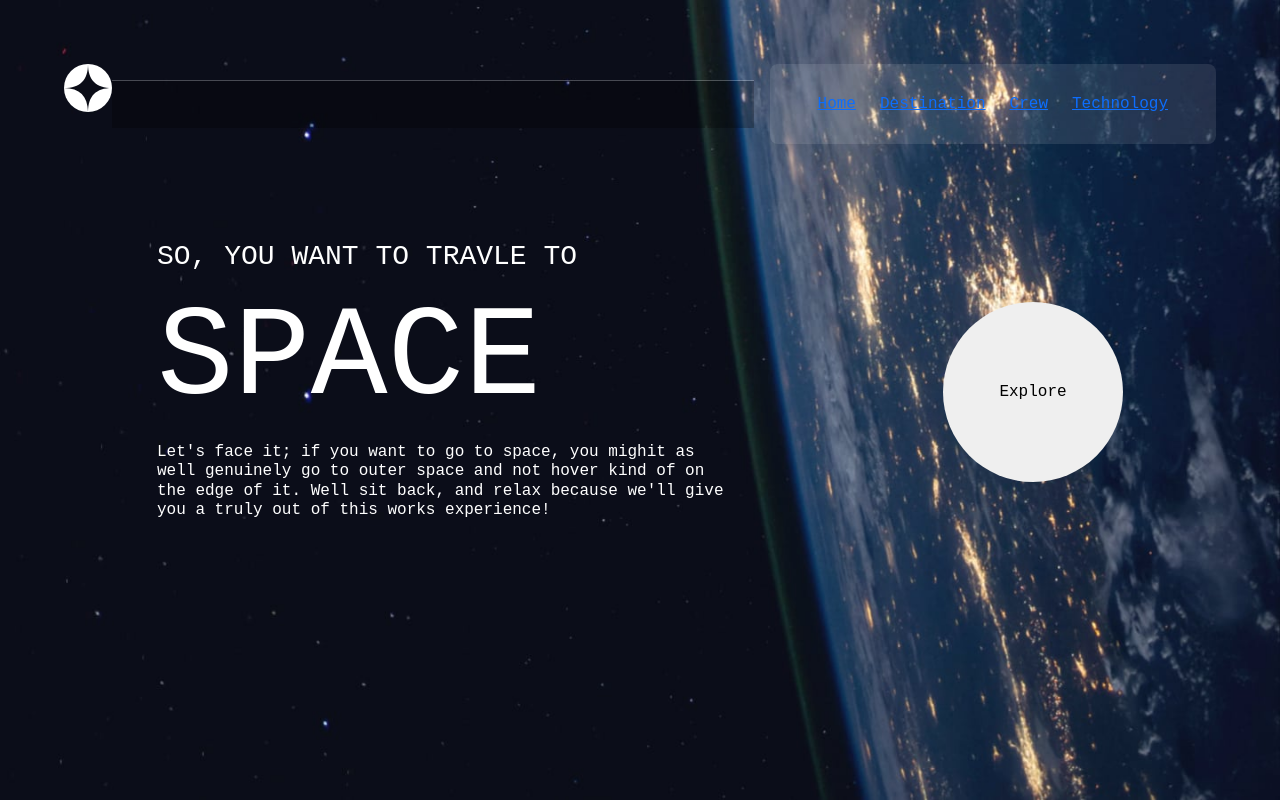
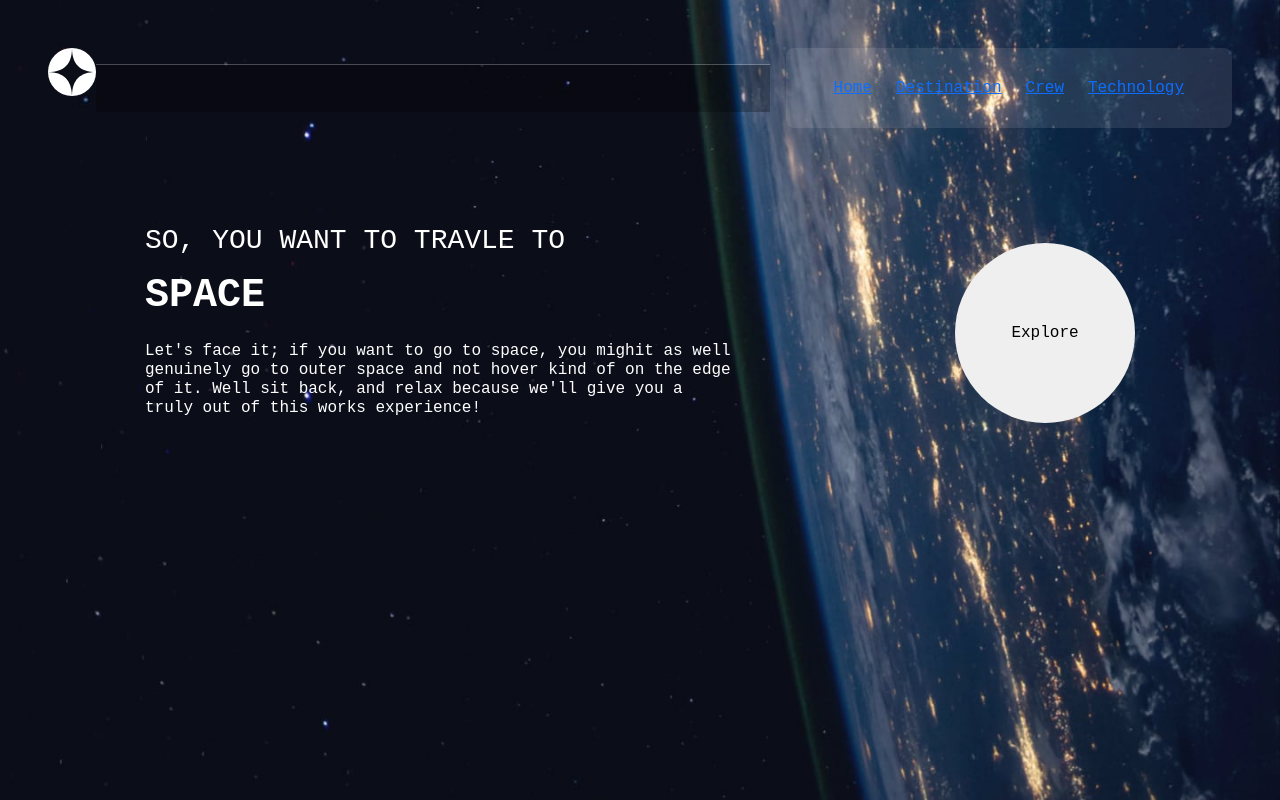
Before and after one commit to abdalsimam1-sketch/space-tourism-website, a React (Vite) app: page / in a window 1280 px wide. Built offline with nearby package versions, Linux system fonts and the light colour scheme.

Commit message:
padding corrections

```diff
--- a/src/Pages/Crew.jsx
+++ b/src/Pages/Crew.jsx
@@ -17,7 +17,7 @@ export const Crew = () => {
 
   return (
     <>
-      <div className="crew-page p-3">
+      <div className="crew-page ">
         <header>
           <Navbar></Navbar>
         </header>
--- a/src/Pages/Destination.jsx
+++ b/src/Pages/Destination.jsx
@@ -18,7 +18,7 @@ export const Destination = () => {
   const [activeDestination, setActiveDestination] = useState(destinations[0]);
   return (
     <>
-      <div className="destination-page p-3 text-white">
+      <div className="destination-page  text-white">
         <header>
           <Navbar></Navbar>
         </header>
--- a/src/Pages/Home.jsx
+++ b/src/Pages/Home.jsx
@@ -3,12 +3,12 @@ import { Navbar } from "../Components/Navbar";
 
 export const Home = () => {
   return (
-    <div className="home-page p-3 ">
+    <div className="home-page  ">
       <Navbar></Navbar>
       <div className="home-content p-5 d-flex flex-column flex-lg-row gap-4 justify-content-around">
         <div className="left col-12 col-lg-6 text-white d-flex flex-column justify-content-center">
           <h3 className="">SO, YOU WANT TO TRAVLE TO </h3>
-          <h1 className="">SPACE</h1>
+          <p className="fs-1 fw-bold">SPACE</p>
           <h6 className="">
             Let's face it; if you want to go to space, you mighit as well
             genuinely go to outer space and not hover kind of on the edge of it.
--- a/src/Pages/Technology.jsx
+++ b/src/Pages/Technology.jsx
@@ -8,7 +8,7 @@ export const Technology = () => {
 
   return (
     <>
-      <div className="tech-page p-3 text-white ">
+      <div className="tech-page  text-white ">
         <Navbar></Navbar>
         <section className="d-flex justify-content-center">
           <h2>
```
